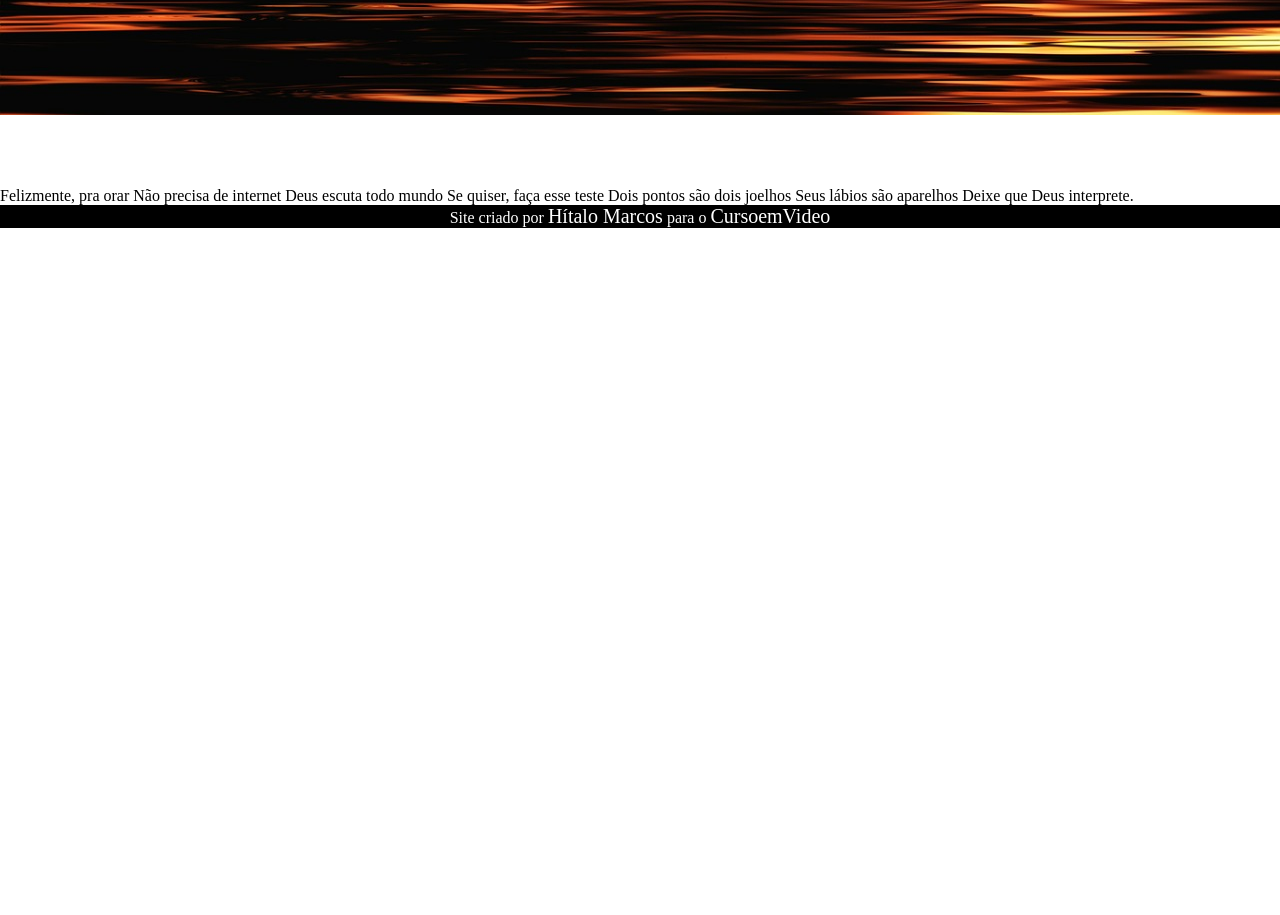
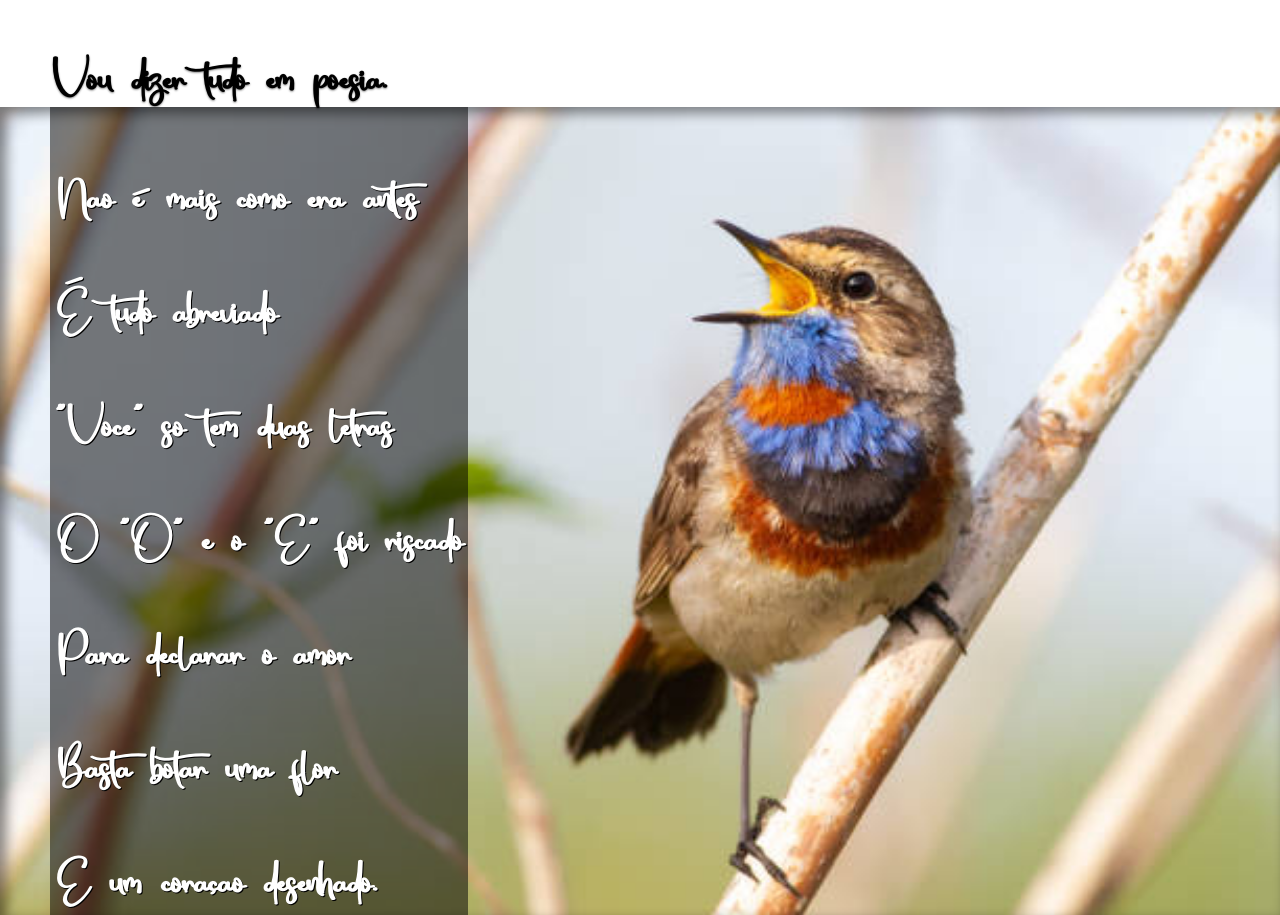
Before and after one commit to hitalomarcos/html-css, a plain HTML site: page desafios/ex011/projetocordel.html in a window 1280 px wide. Shown: the part 991-1906 px from the top of the page. Before the commit the page ends 1219 px from the top, so only its background shows below. Drawn offline with Linux system fonts and the light colour scheme.

Commit message:
atualizado projeto cordel

```diff
--- a/desafios/ex011/projetocordel.html
+++ b/desafios/ex011/projetocordel.html
@@ -14,72 +14,85 @@
     </header>
     <main>
         <section>
-            <p>Estou ficando cansado
-                Da tal tecnologia
-                Só se fala por e-mail
-                Mensagem curta e fria
-                Twitter e Facebook
-                Antes que eu caduque
-                Vou dizer tudo em poesia.</p>
+            <p class="normal">
+                <br>Estou ficando cansado</br>
+                <br>Da tal tecnologia</br>
+                <br>Só se fala por e-mail</br>
+                <br>Mensagem curta e fria</br>
+                <br>Twitter e Facebook</br>
+                <br>Antes que eu caduque</br>
+                <br>Vou dizer tudo em poesia.</br>
+            </p>
         </section>
 
-        <section class="luafora">
-            <p class="dentro">Não é mais como era antes
-                É tudo abreviado
-                "Você" só tem duas letras
-                O "O" e o "E" foi riscado
-                Para declarar o amor
-                Basta botar uma flor
-                E um coração desenhado.</p>
+        <section class="imagem" id="img01">
+            <p class="dentrodaimagem">
+                <br>Não é mais como era antes</br>
+                <br>É tudo abreviado</br>
+                <br>"Você" só tem duas letras</br>
+                <br>O "O" e o "E" foi riscado</br>
+                <br>Para declarar o amor</br>
+                <br>Basta botar uma flor</br>
+                <br>E um coração desenhado.</br>
+            </p>
 
         </section>
 
         <section>
-            <p>Arroba agora não pesa
-                É parte de um endereço
-                Ponto final nem se usa
-                Ou vai até no começo
-                Agora é .com
-                Se o saite é muito bom
-                Ele vale um alto preço.</p>
+            <p><br>Arroba agora não pesa</br>
+                <br>É parte de um endereço</br>
+                <br>Ponto final nem se usa</br>
+                <br>Ou vai até no começo</br>
+                <br>Agora é .com</br>
+                <br>Se o saite é muito bom</br>
+                <br>Ele vale um alto preço.</br>
+            </p>
         </section>
 
         <section>
-            <p>Pra piorar a liguagem
-                O emoticom é um risco
-                Tem símbolo para tudo
-                Ponto e vírgula e um asterisco
-                Um beijo significa
-                Pra entender como fica
-                Decifre esse rabisco.</p>
+            <p>
+                <br>Pra piorar a liguagem</br>
+                <br>O emoticom é um risco</br>
+                <br>Tem símbolo para tudo</br>
+                <br>Ponto e vírgula e um asterisco</br>
+                <br>Um beijo significa</br>
+                <br>Pra entender como fica</br>
+                <br>Decifre esse rabisco.</br>
+            </p>
+        </section>
+
+        <section class="imagem" id="img02">
+            <p>
+                <br>Tenho saudade das cartas</br>
+                <br>Escritas com a própria mão</br>
+                <br>Mandava no mês de Junho</br>
+                <br>Só chegava no Verão</br>
+                <br>Mas matava a saudade</br>
+                <br>Era texto de verdade</br>
+                <br>Nas linhas do coração.</br>
+            </p>
         </section>
 
         <section>
-            <p>Tenho saudade das cartas
-                Escritas com a própria mão
-                Mandava no mês de Junho
-                Só chegava no Verão
-                Mas matava a saudade
-                Era texto de verdade
-                Nas linhas do coração.</p>
+            <p>
+                <br>Agora, escrevo e envio</br>
+                <br>Chegando na mesma hora</br>
+                <br>Mas quando vou prosear</br>
+                <br>A pessoa foi embora</br>
+                <br>Abriu outro aplicativo</br>
+                <br>O mundo ficou cativo</br>
+                <br>Da tecnologia do agora.</br>
+            </p>
         </section>
-
-        <section>
-            <p>Agora, escrevo e envio
-                Chegando na mesma hora
-                Mas quando vou prosear
-                A pessoa foi embora
-                Abriu outro aplicativo
-                O mundo ficou cativo
-                Da tecnologia do agora.</p>
-        </section>
-            <p>Felizmente, pra orar
-                Não precisa de internet
-                Deus escuta todo mundo
-                Se quiser, faça esse teste
-                Dois pontos são dois joelhos
-                Seus lábios são aparelhos
-                Deixe que Deus interprete.</p>
+            <p>
+                <br>Felizmente, pra orar</br>
+                <br>Não precisa de internet</br>
+                <br>Deus escuta todo mundo</br>
+                <br>Se quiser, faça esse teste</br>
+                <br>Dois pontos são dois joelhos</br>
+                <br>Seus lábios são aparelhos</br>
+                <br>Deixe que Deus interprete.</br>
+            </p>
     </main>
     <footer>
         <p>Site criado por <a href="https://www.instagram.com/hitalo_marcoss/" target="_blank">Hítalo Marcos</a> para o <a href="https://www.cursoemvideo.com/" target="_blank">CursoemVideo</a></p>
--- a/desafios/ex011/style.css
+++ b/desafios/ex011/style.css
@@ -2,9 +2,17 @@
 
 @import url('https://fonts.googleapis.com/css2?family=Bebas+Neue&display=swap');
 
+@font-face {
+    font-family: 'natural';
+    src: url('fontes/Natural\ Signature.otf') format('opentype');
+    font-weight: normal;
+    font-style: normal;
+}
+
 * {
     margin: 0px;
     padding: 0px;
+    font-size: 1em;
 }
 
 header {
@@ -28,29 +36,35 @@ header > p {
 
 }
 
-section.luafora {
-    background-image: url('imagens/lua.jpg');
-    background-size:  100% 100%;
-    position: relative;
-    height: 96vh;
-    padding: 10px;
-    background-color: black;
-    background-attachment: scroll;
-    background-position: center center;
-
+section#img01 {
+    background-image: url('imagens/passarinho.jpg');
+    background-position: right center;
 }
 
-section.dentro {
-    background-image: url('imagens/lua.jpg');
-    background-size:  100% 100%;
-    position: relative;
-    background-attachment: scroll;
-    height: 200px;
-    width: 400px;
+
+section.dentrodaimagem {
+    background-image: url('imagens/background001.jpg');
+    background-size:  cover;
+    position: absolute;
+    background-attachment: fixed;
+    height: 500px;
+    width: 500px;
     left: 50%;
     top: 50%;
     transform: translate(-50%, -50%);
 
+}
+
+p.normal {
+    color: rgb(0, 0, 0);
+}
+
+
+section.imagem > p {
+    display: inline-block;
+    padding: 5px;
+    background-color: rgba(0, 0, 0, 0.514);
+    text-shadow: 1px 1px 0px black;
 }
 
 header  a {
@@ -65,9 +79,38 @@ header a:hover {
     text-decoration: underline;
 }
 
-section > p {
+
+
+section#img02 {
+    background-image: url('imagens/background002.jpg');
+}
+
+section.imagem {
+    background-color: black;
     color: white;
+    box-shadow: inset 6px 6px 13px 0px rgb(0 0 0 / 47%);
+    background-size: cover;
+    background-attachment: fixed;
 }
+
+
+
+section.imagem > p {
+    display: inline-block;
+    padding: 5px;
+    background-color: rgba(0, 0, 0, 0.514);
+    text-shadow: 1px 1px 0px rgb(0, 0, 0);
+}
+
+main p {
+    font-family: 'natural', Helvetica, sans-serif;
+    font-size: 3em;
+    text-align: left;
+    margin-left: 50px;
+    font-weight: bold;
+    text-shadow: 0PX 1PX 2PX rgba(0, 0, 0, 0.466);
+}
+
 
 footer {
     background-color: black;
```
Also changed, not shown: desafios/ex011/fontes/Natural Signature.otf (added), desafios/ex011/imagens/background001.jpg (added), desafios/ex011/imagens/background002.jpg (added), desafios/ex011/imagens/lua.jpg (deleted), desafios/ex011/imagens/passarinho.jpg (added).
